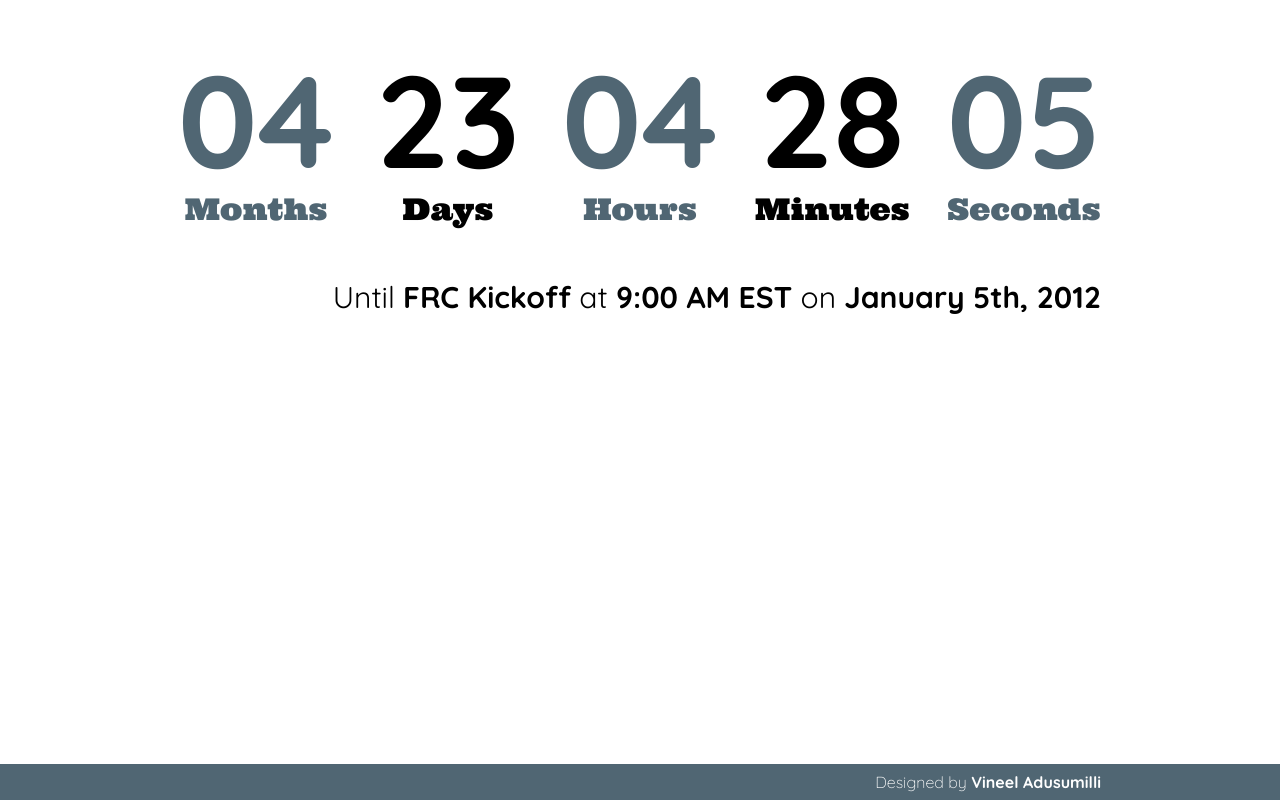
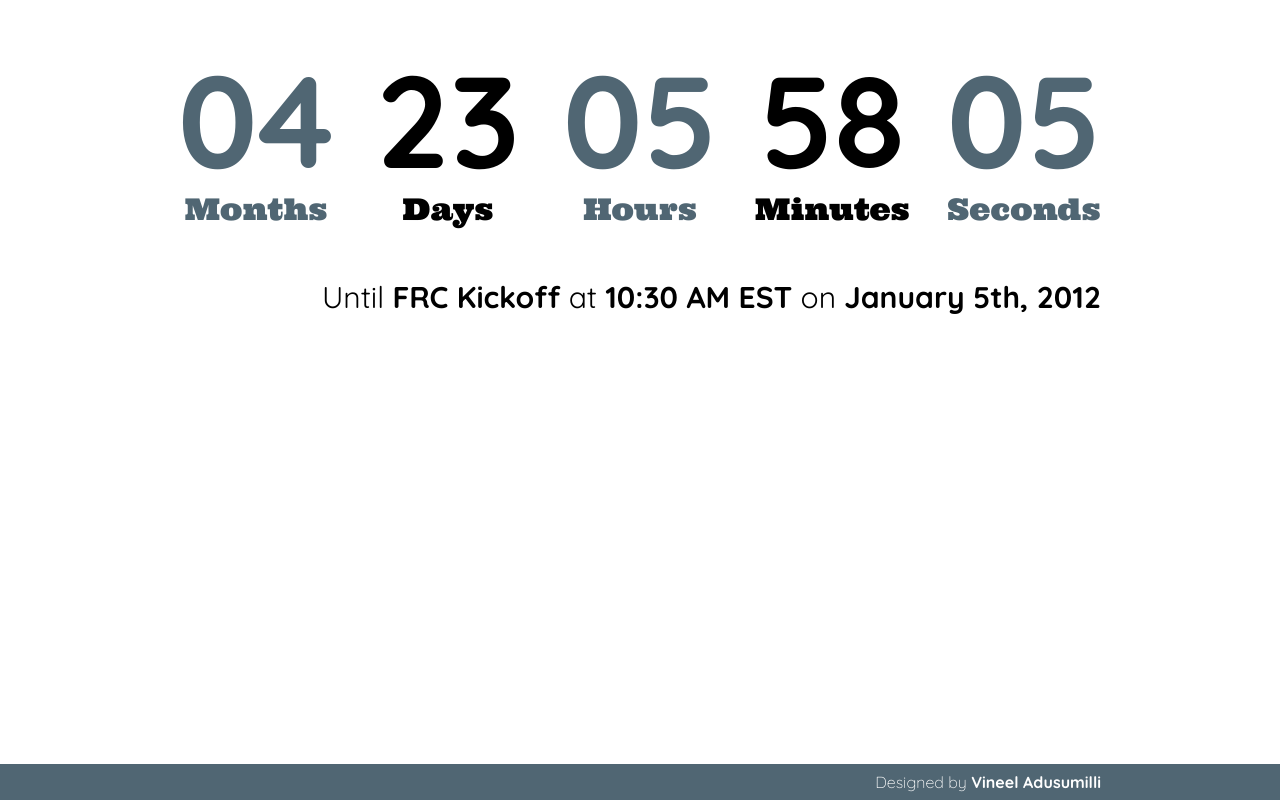
Before and after one commit to vineel-adusumilli/frc-countdown, a website: page public/index.html in a window 1280 px wide. Drawn offline with Linux system fonts and the light colour scheme.

Commit message:
Updated kickoff time.

```diff
--- a/public/index.html
+++ b/public/index.html
@@ -17,7 +17,7 @@
         <ul id="labels">
           <li class="months">Months</li><li class="days">Days</li><li class="hours">Hours</li><li class="minutes">Minutes</li><li class="seconds">Seconds</li>
         </ul>
-        <p id="explanation">Until <strong>FRC Kickoff</strong> at <strong>9:00 AM EST</strong> on <strong>January 5th, 2012</strong></p>
+        <p id="explanation">Until <strong>FRC Kickoff</strong> at <strong>10:30 AM EST</strong> on <strong>January 5th, 2012</strong></p>
       </div>
     </div>
     <div id="footer">
--- a/public/script.js
+++ b/public/script.js
@@ -1,5 +1,5 @@
 $(document).ready(function() {
-  var future = new Date(2013, 0, 5, 9);
+  var future = new Date(2013, 0, 5, 10, 30);
   function pad(num) {
     return (String(num).length < 2) ? String("0" + num) : String(num);
   }
```
